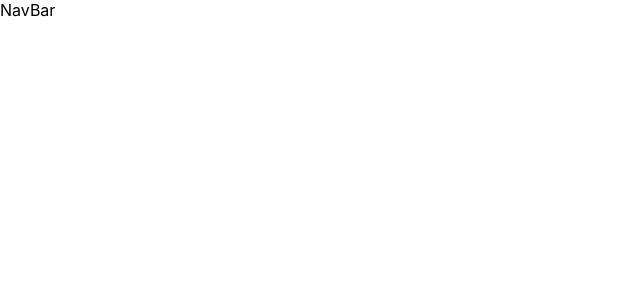
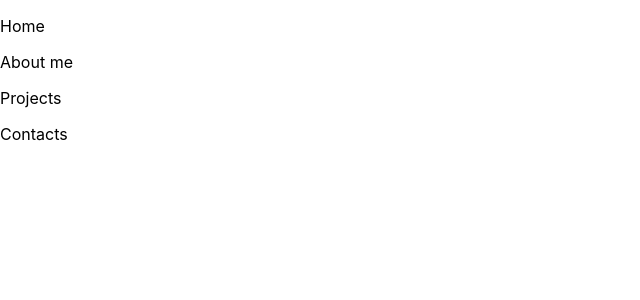
Before and after one commit to DANNJUGUNA/portfolio, a React (Create React App) app: page / in a window 1280 px wide. Shown: the top 300 px of the page, without its empty margins (0-640 px from the left). Built offline with nearby package versions, Linux system fonts and the light colour scheme.

Commit message:
added the contents to the nav bar

```diff
--- a/src/components/NavBar.jsx
+++ b/src/components/NavBar.jsx
@@ -2,7 +2,12 @@ import React from 'react'
 
 const NavBar = () => {
   return (
-    <div>NavBar</div>
+    <nav>
+        <p>Home</p>
+        <p>About me</p>
+        <p>Projects</p>
+        <p>Contacts</p>
+    </nav>
   )
 }
 
```
